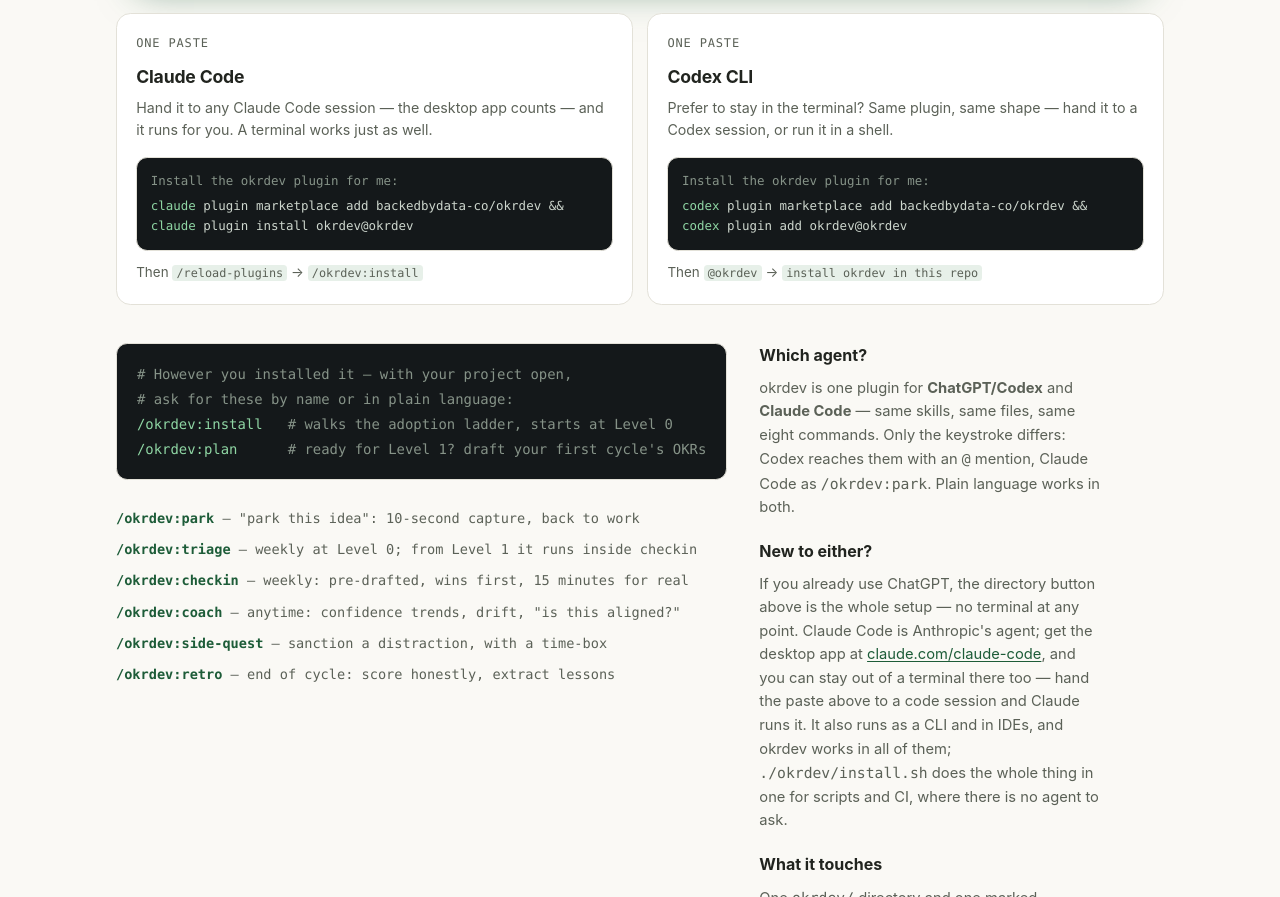
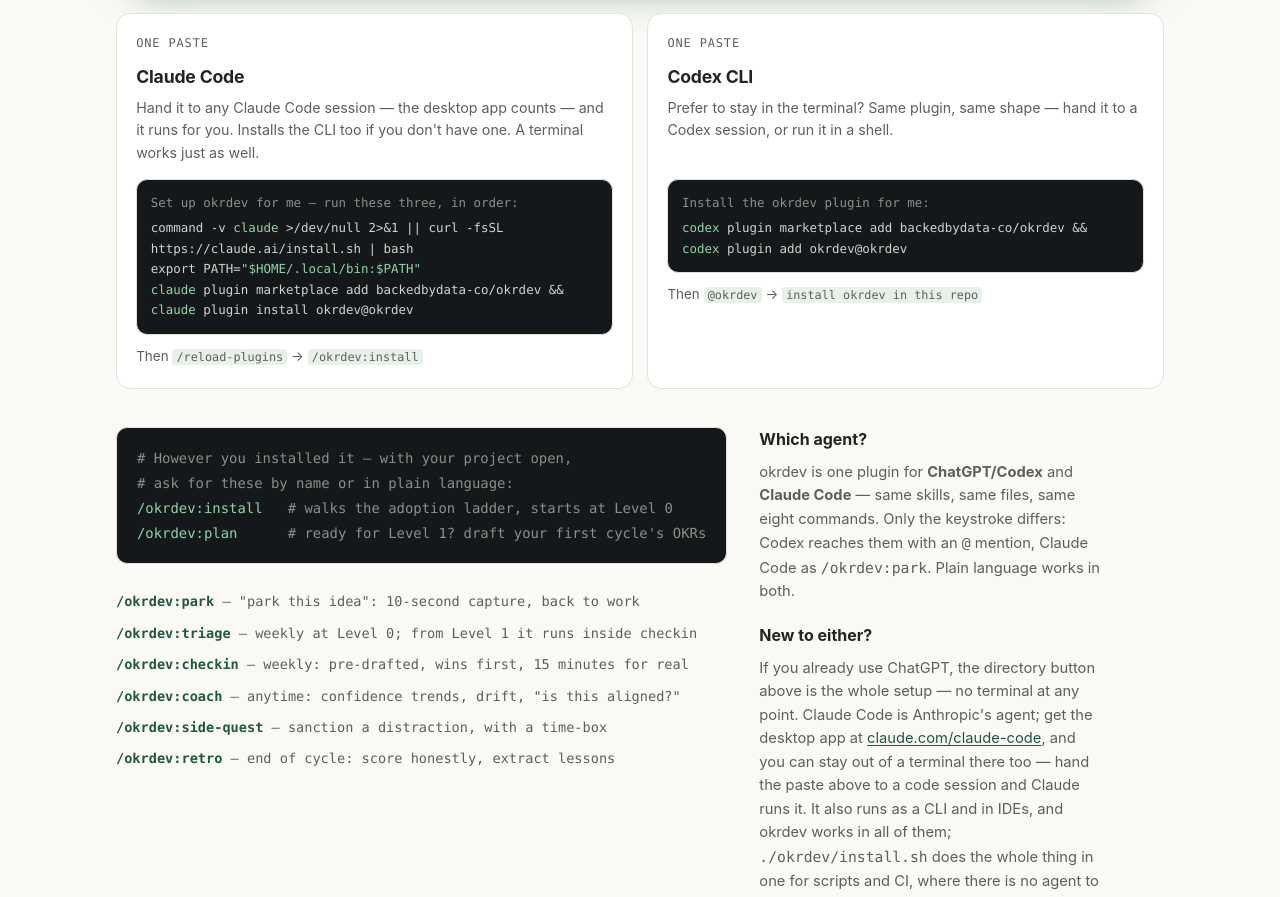
Before and after one commit to backedbydata-co/okrdev, a plain HTML site: page site/index.html in a window 1280 px wide. Shown: the part 3486-4383 px from the top of the page. Drawn offline with Linux system fonts and the light colour scheme.

Commit message:
the one paste installs the CLI it always assumed you had
KR: 1.3

Closes #34.

README said "You do not have to open a terminal" directly above a line that
runs claude as a shell command. That is true about the user and false about the
machine: installing the Claude desktop app does not put the CLI on PATH, and
nothing here said so. The first non-author install lost about thirty of its
thirty-seven minutes to prerequisites rather than to okrdev.

The Claude paste is three lines now, in a fenced block you copy whole. Line one
installs Anthropic's CLI only when claude is missing, so it stays a no-op for
everyone who already has it. Line two is the one that is easy to omit and fatal
to omit — the installer appends ~/.local/bin to the shell profile, which only
affects new shells, so without it the very next command still fails with command
not found and reads as a broken installer. Line three is the original pair.

A Windows PowerShell variant sits beside it, and the README now says what each
line does, because a block pasted unread is a block you cannot debug — and this
failure was invisible precisely because the one-liner looked atomic. Fenced
rather than blockquoted so it gets a copy button instead of a > in front of
every line.

install.sh still refuses to install anything for you. A script that silently
installs a second tool is a surprise, so the fix is a better error rather than a
broader remit: it exits 1 exactly as before, with the test that pins that
behaviour unchanged, and the message now carries both commands and the sentence
that would have saved the thirty minutes.

The site carries the same three lines, since the landing page is where an
adopter actually starts.

Verified rather than assumed: the || short-circuit skips the installer when
claude is present, the fallback fires when it is absent, the PATH line is
idempotent, and install.sh exits 1 with the new message when claude is off PATH.

```diff
--- a/site/index.html
+++ b/site/index.html
@@ -486,9 +486,11 @@
           <p class="tag">One paste</p>
           <h3>Claude Code</h3>
           <p>Hand it to any Claude Code session — the desktop app counts — and it runs for
-             you. A terminal works just as well.</p>
+             you. Installs the CLI too if you don't have one. A terminal works just as well.</p>
           <div class="act">
-<pre class="code"><span class="c">Install the okrdev plugin for me:</span><span class="k">claude</span> plugin marketplace add backedbydata-co/okrdev &amp;&amp; <span class="k">claude</span> plugin install okrdev@okrdev</pre>
+<pre class="code"><span class="c">Set up okrdev for me — run these three, in order:</span>command -v <span class="k">claude</span> &gt;/dev/null 2&gt;&amp;1 || curl -fsSL https://claude.ai/install.sh | bash
+export PATH=<span class="k">"$HOME/.local/bin:$PATH"</span>
+<span class="k">claude</span> plugin marketplace add backedbydata-co/okrdev &amp;&amp; <span class="k">claude</span> plugin install okrdev@okrdev</pre>
             <p class="then">Then <code>/reload-plugins</code> → <code>/okrdev:install</code></p>
           </div>
         </div>
```
Also changed, not shown: okrdev/config.md (+1 -1 lines), templates/okrdev/config.md (+1 -1 lines), .claude-plugin/plugin.json, .codex-plugin/plugin.json, CHANGELOG.md, README.md, 1 other file.
